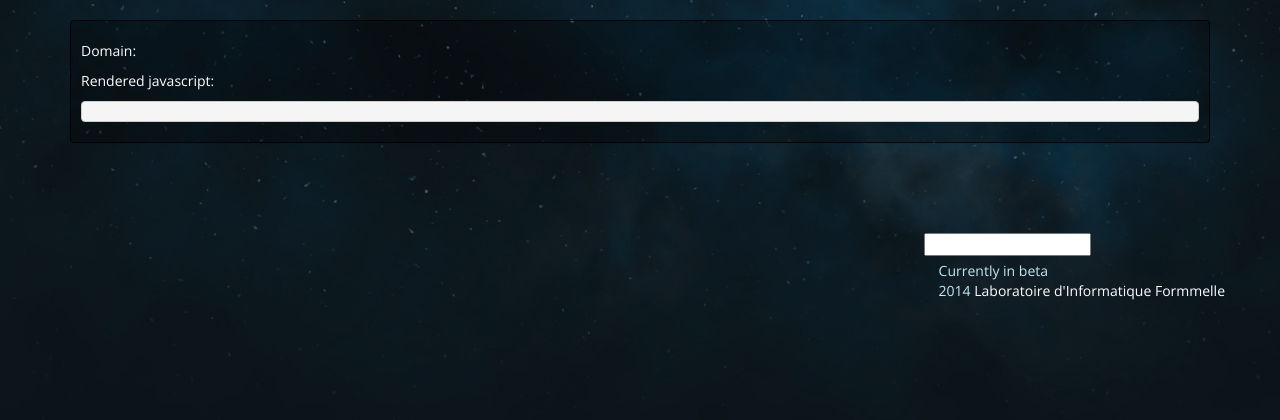
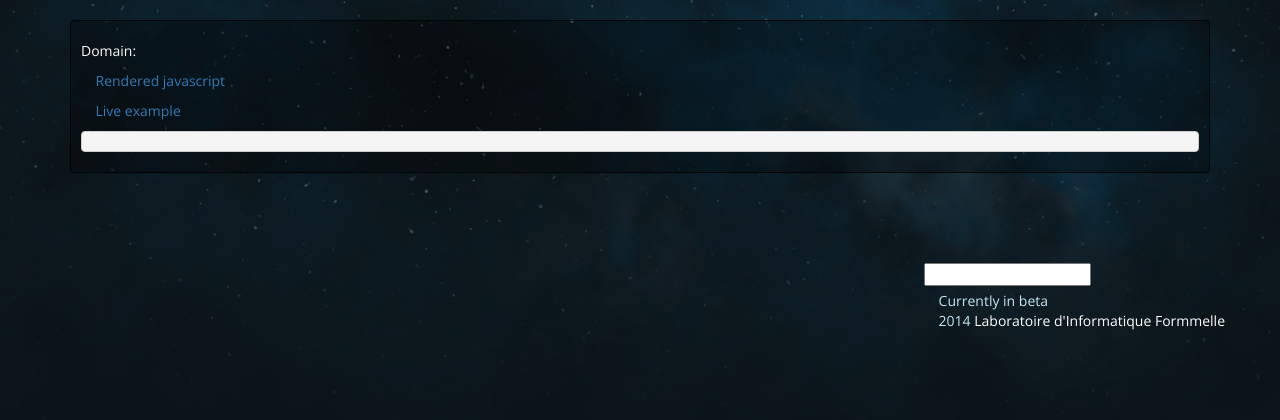
Before and after one commit to liflab/cornipickle-probe, a Django app: template probe_project/templates/probe_dispatcher/probe_detail.html in a window 1280 px wide. Shown: the part 148-568 px from the top of the page. Run offline with Django 3.2, Linux system fonts and the light colour scheme; the template is opened without the code that fills it, so the values that code supplies are empty; some libraries are stand-ins or nearby versions; some web fonts are replaced.

Commit message:
added link to test page

```diff
--- a/probe_project/templates/probe_dispatcher/include/probe.html
+++ b/probe_project/templates/probe_dispatcher/include/probe.html
@@ -13,6 +13,7 @@
             {% endfor %}
         </ul>
     {% endif %}
-    <p>{% trans 'Rendered javascript:' %} {{ probe.clickable_probe_url|safe }}</p>
+    <p><a href="{{ probe.probe_url|safe }}" target="_blank"><i class="glyphicon glyphicon-file"></i> {% trans 'Rendered javascript' %}</a></p>
+    <p><a href="{% url 'probe_test' probe_hash=probe.hash probe_id=probe.id %}" target="_blank"><i class="glyphicon glyphicon-eye-open"></i> {% trans 'Live example' %}</a></p>
     <pre class="highlight"><code class="html">{{ probe.get_script_tag }}</code></pre>
 </div>
```
Also changed, not shown: probe_project/templates/probe_dispatcher/probe.js (+3 -3 lines).
